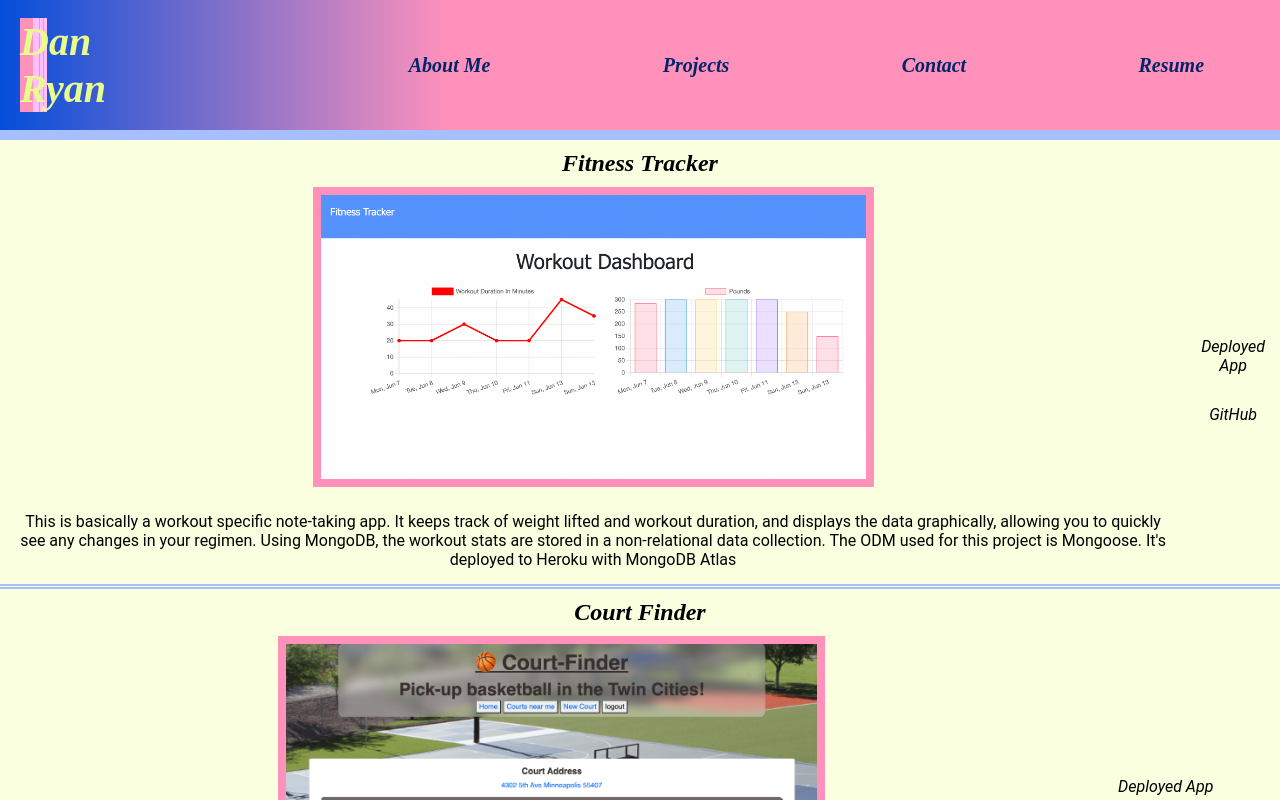
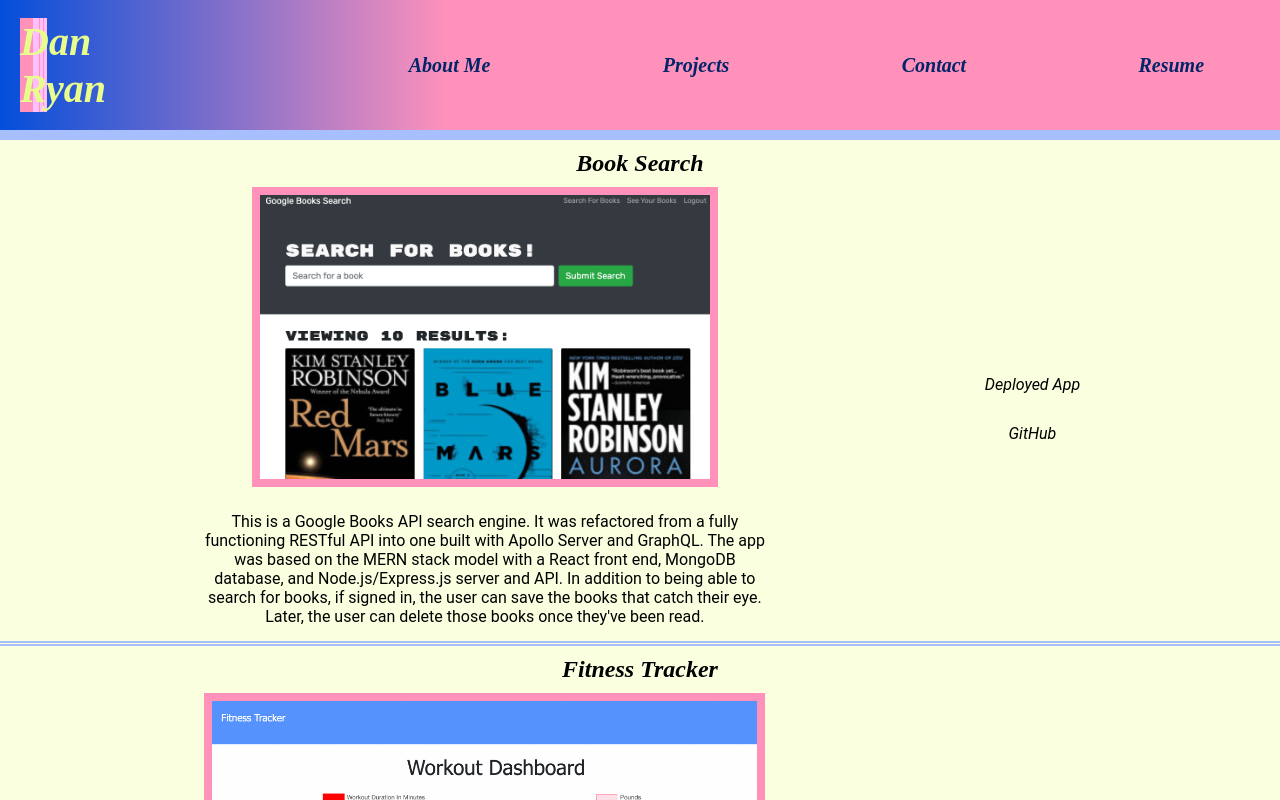
Before and after one commit to boogiematrix/react-portfolio, a React (Create React App) app: page / in a window 1280 px wide. Both pictures are taken after a click on the button "Projects". Shown: the top 800 px of the page. Built offline with nearby package versions, Linux system fonts and the light colour scheme.

Commit message:
added project

```diff
--- a/src/components/Projects/Projects.css
+++ b/src/components/Projects/Projects.css
@@ -23,7 +23,9 @@
 }
 
 .cardContent p {
-    display: block;
-    margin: 0 auto;
     padding: 15px;
 }
+
+.imageWrapper {
+    max-width: 600px;
+}
--- a/src/components/Projects/Projects.js
+++ b/src/components/Projects/Projects.js
@@ -6,7 +6,15 @@ import notes from './images/notes-screenshot.png';
 import pokemon from './images/pokemonHeader.png';
 import quiz from './images/quiz-screenshot.png';
 import workout from './images/workout-tracker-screenshot.png';
+import books from './images/googlebooks-screenshot.png'
 const projectData = [
+    {
+        title: 'Book Search',
+        repoName: 'book-search',
+        deployedName: 'https://boiling-basin-57000.herokuapp.com/',
+        image: books,
+        description: "This is a Google Books API search engine. It was refactored from a fully functioning RESTful API into one built with Apollo Server and GraphQL. The app was based on the MERN stack model with a React front end, MongoDB database, and Node.js/Express.js server and API. In addition to being able to search for books, if signed in, the user can save the books that catch their eye. Later, the user can delete those books once they've been read."
+    },
     {
         title: 'Fitness Tracker',
         repoName: 'workout-tracker',
@@ -42,13 +50,13 @@ const projectData = [
         image: notes,
         description: "This is a note taking application that can be used to write and save notes. This application uses an Express.js back end and saves to and retrieves data from a JSON file. Write your note title and text then click the save icon in the upper right to save your note. You can retrieve the note by clicking on the title's text in the left column, or delete it by clicking the trash can icon associated with each note."
     },
-    {
-        title: 'Code Quiz',
-        repoName: 'code-quiz',
-        deployedName: 'https://boogiematrix.github.io/code-quiz/',
-        image: quiz,
-        description: 'A simple quiz demonstrating DOM manipulation'
-    }
+    // {
+    //     title: 'Code Quiz',
+    //     repoName: 'code-quiz',
+    //     deployedName: 'https://boogiematrix.github.io/code-quiz/',
+    //     image: quiz,
+    //     description: 'A simple quiz demonstrating DOM manipulation'
+    // },
 ];
 
 export function Projects() {
@@ -57,7 +65,7 @@ export function Projects() {
             <div className='card' key={index}>
                 <h2>{project.title}</h2>
                 <div className='cardContent'>
-                    <div>
+                    <div className='imageWrapper'>
                         <img src={project.image} alt={project.title} />
                         <p>{project.description}</p>
                     </div>
```
Also changed, not shown: src/components/Projects/images/googlebooks-screenshot.png (added).
